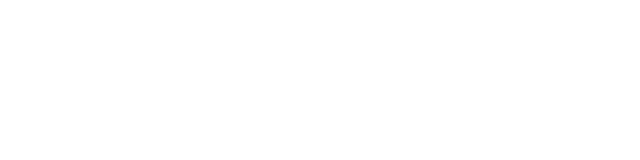
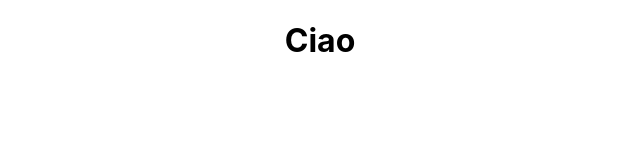
Before and after one commit to gianlucas90/Markdown-previewer, a React (Create React App) app: page / in a window 1280 px wide. Shown: the top 160 px of the page, without its empty margins (320-960 px from the left). Built offline with nearby package versions, Linux system fonts and the light colour scheme.

Commit message:
change package for deployment

```diff
--- a/package.json
+++ b/package.json
@@ -1,4 +1,5 @@
 {
+  "homepage": "http://gianlucas90.github.io/Markdown-previewer",
   "name": "markdown-previewer",
   "version": "0.1.0",
   "private": true,
@@ -11,6 +12,8 @@
     "react-scripts": "3.4.3"
   },
   "scripts": {
+    "predeploy": "npm run build",
+    "deploy": "gh-pages -d build",
     "start": "react-scripts start",
     "build": "react-scripts build",
     "test": "react-scripts test",
@@ -30,5 +33,8 @@
       "last 1 firefox version",
       "last 1 safari version"
     ]
+  },
+  "devDependencies": {
+    "gh-pages": "^3.1.0"
   }
 }
--- a/public/index.html
+++ b/public/index.html
@@ -39,5 +39,6 @@
       To begin the development, run `npm start` or `yarn start`.
       To create a production bundle, use `npm run build` or `yarn build`.
     -->
+    <script src="https://cdn.freecodecamp.org/testable-projects-fcc/v1/bundle.js"></script>
   </body>
 </html>
--- a/src/App.js
+++ b/src/App.js
@@ -4,7 +4,7 @@
 function App() {
   return (
     <div className="App">
-
+      <h1>Ciao</h1>
     </div>
   );
 }
```
Also changed, not shown: 1 other file (tests, documents, lock files or other folders).
